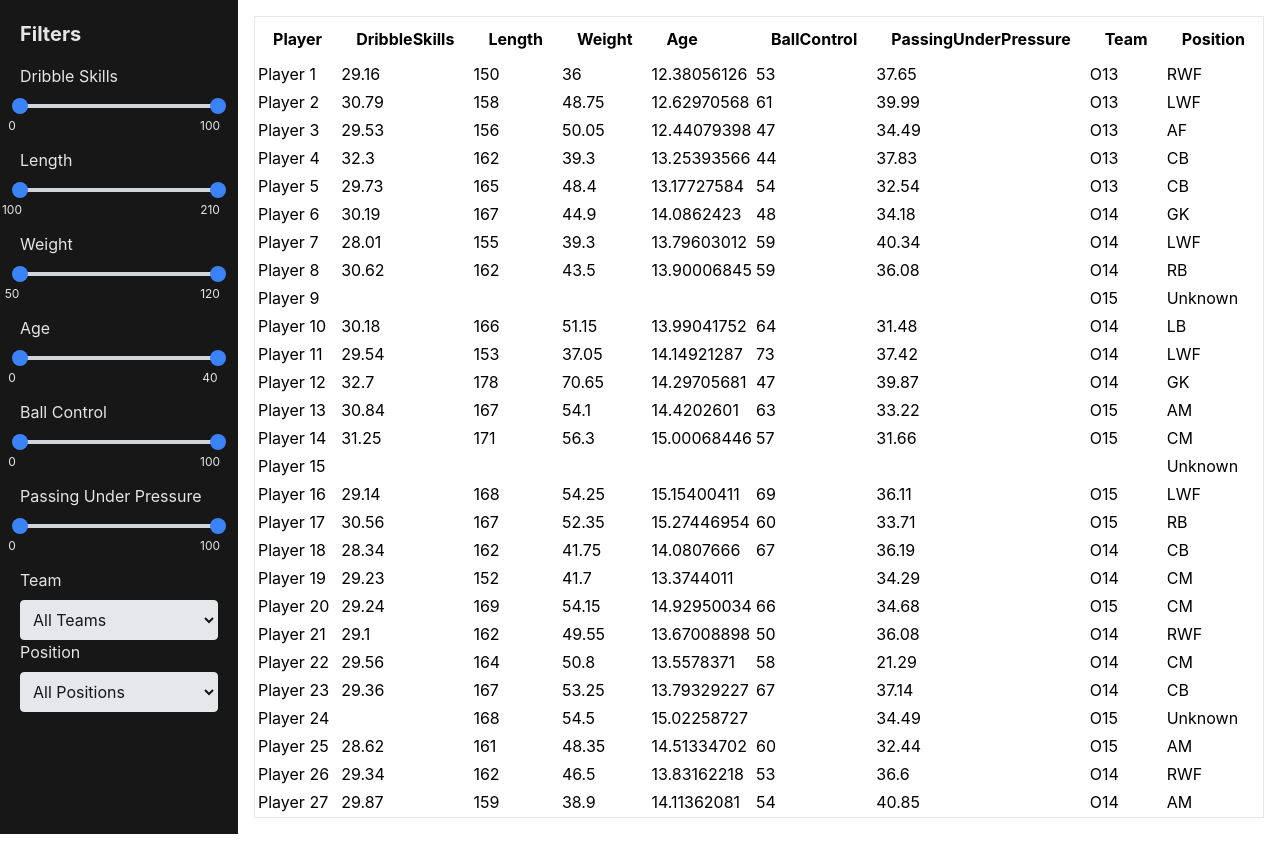
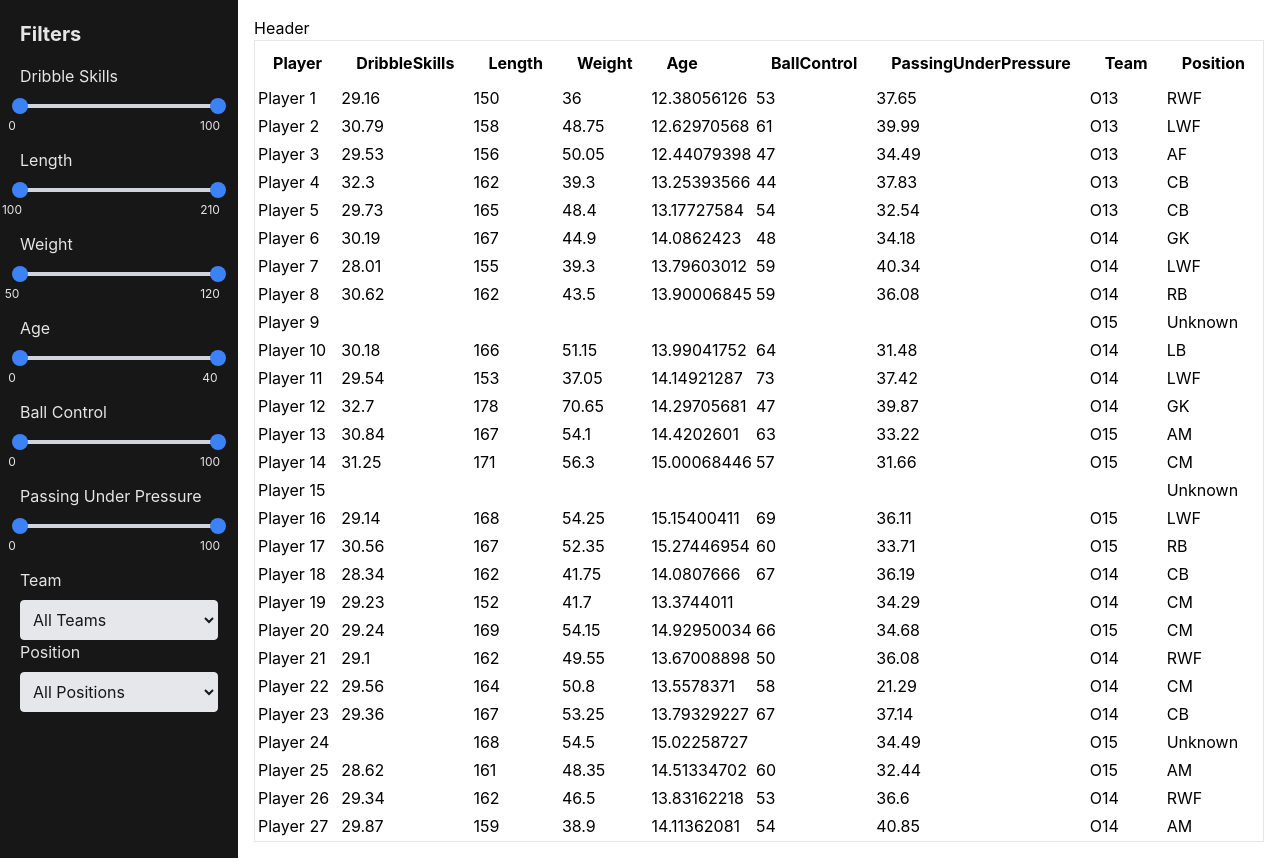
Before and after one commit to gonzalolantero/ff-assignment, a React (Create React App) app: page / in a window 1280 px wide. Before the commit the page ends 834 px from the top, so only its background shows below. Built offline with nearby package versions, Linux system fonts and the light colour scheme.

Commit message:
Update App.jsx

```diff
--- a/src/App.jsx
+++ b/src/App.jsx
@@ -2,6 +2,7 @@ import React, { useEffect, useState } from "react";
 import { loadPlayerData } from "./utils/dataUtils";
 import PlayerTable from "./components/PlayerTable";
 import Sidebar from "./components/shared/Sidebar";
+import Header from "./components/shared/Header.jsx";
 
 function App() {
   const [players, setPlayers] = useState([]);
@@ -16,6 +17,7 @@ function App() {
     <div className="flex">
       <Sidebar filters={filters} setFilters={setFilters} />
       <div className="flex-1 p-4">
+        <Header />
         <PlayerTable players={players} filters={filters} />
       </div>
     </div>
```
